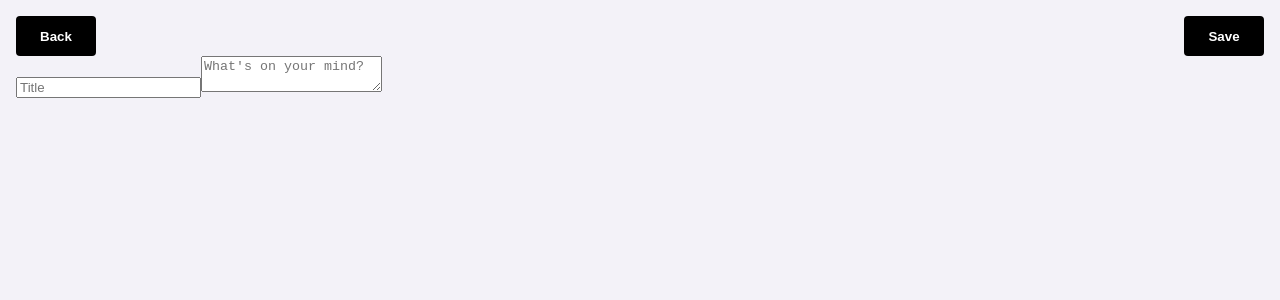
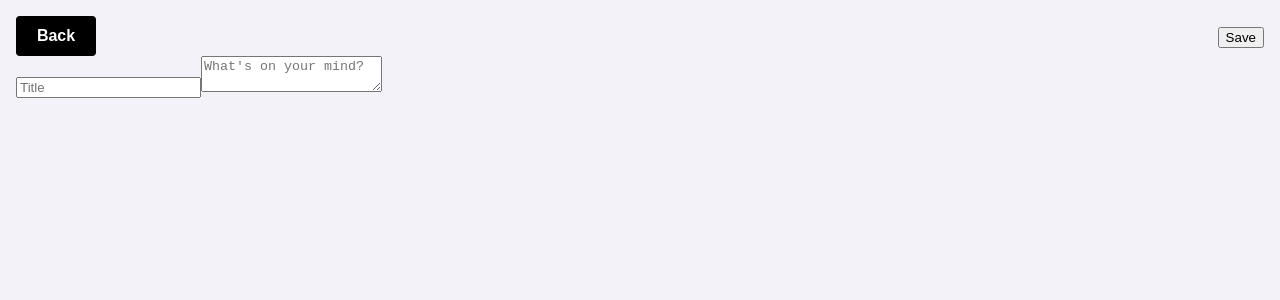
Before and after one commit to anthnyjhn/note-app-fullstack, a React (Vite) app in the folder client/: page /create in a window 1280 px wide. Shown: the top 300 px of the page. Built offline with nearby package versions, Linux system fonts and the light colour scheme.

Commit message:
Added NoteHeader

```diff
--- a/client/src/assets/styles/Header.css
+++ b/client/src/assets/styles/Header.css
@@ -4,13 +4,13 @@ header {
     align-items: center;
 }
 
-button {
+a {
     height: 40px;
     width: 80px;
     background-color: rgb(0, 0, 0);
     color: rgb(255, 255, 255);
     font-family: sans-serif;
-    font-weight: bold;
+    font-weight: 400;
     border-radius: 0.25rem;
     border: 0;
 }
--- a/client/src/assets/styles/NoteHeader.css
+++ b/client/src/assets/styles/NoteHeader.css
@@ -4,7 +4,7 @@ header {
     align-items: center;
 }
 
-button {
+a {
     height: 40px;
     width: 80px;
     background-color: rgb(0, 0, 0);
@@ -13,8 +13,11 @@ button {
     font-weight: bold;
     border-radius: 0.25rem;
     border: 0;
+
+    text-align: center;
+    display: flex;
+    justify-content: center;
+    align-items: center;
+
+    text-decoration: none;
 }
-
-.Backimg {
-    width: 100px;
-}
--- a/client/src/components/NoteHeader.jsx
+++ b/client/src/components/NoteHeader.jsx
@@ -4,8 +4,8 @@ function NoteHeader() {
   return (
     <>
       <header>
-        <button>Back</button>
-        <button>Save</button>
+        <a href="/"><p>Back</p></a>
+        <form action="" method="post"><button>Save</button></form>
       </header>
     </>
   );
--- a/client/src/components/header.jsx
+++ b/client/src/components/header.jsx
@@ -5,7 +5,7 @@ function Header() {
     <>
       <header>
         <h1>Notes</h1>
-        <button>Create</button>
+        <a href="/">Create</a>
       </header>
     </>
   );
--- a/client/src/pages/Home.jsx
+++ b/client/src/pages/Home.jsx
@@ -11,7 +11,7 @@ function Home() {
     <>
       <div className="container">
         <Header />
-        <NotePreview noteTitle = "Hello World" noteContent="This is a note hello"/>
+        <NotePreview />
       </div>
       <footer>
       </footer>
```
